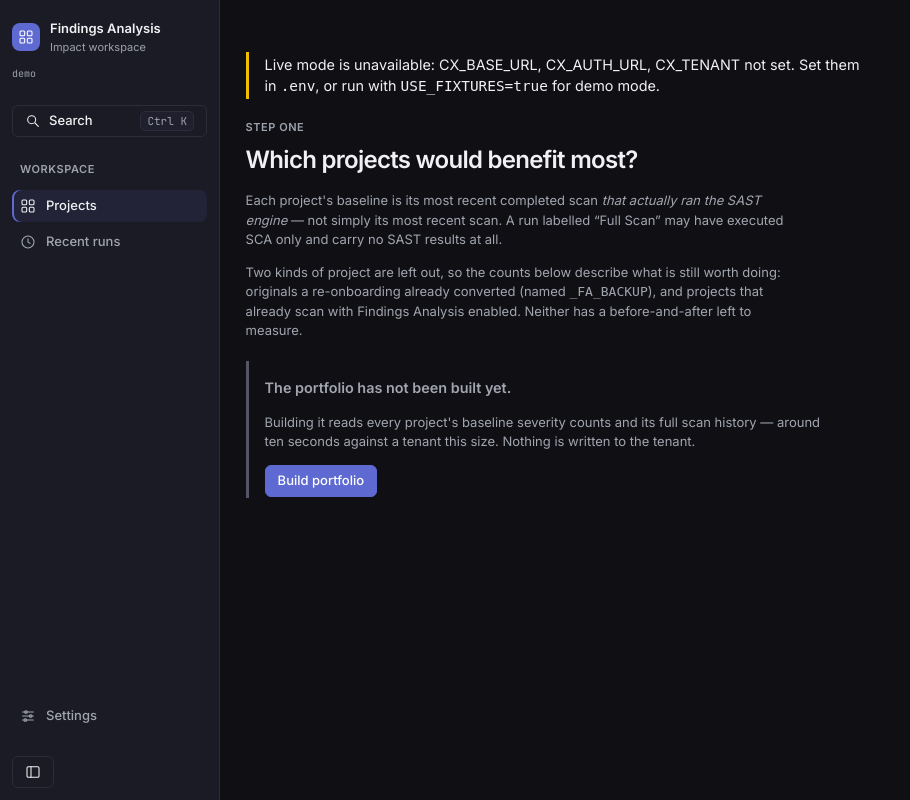
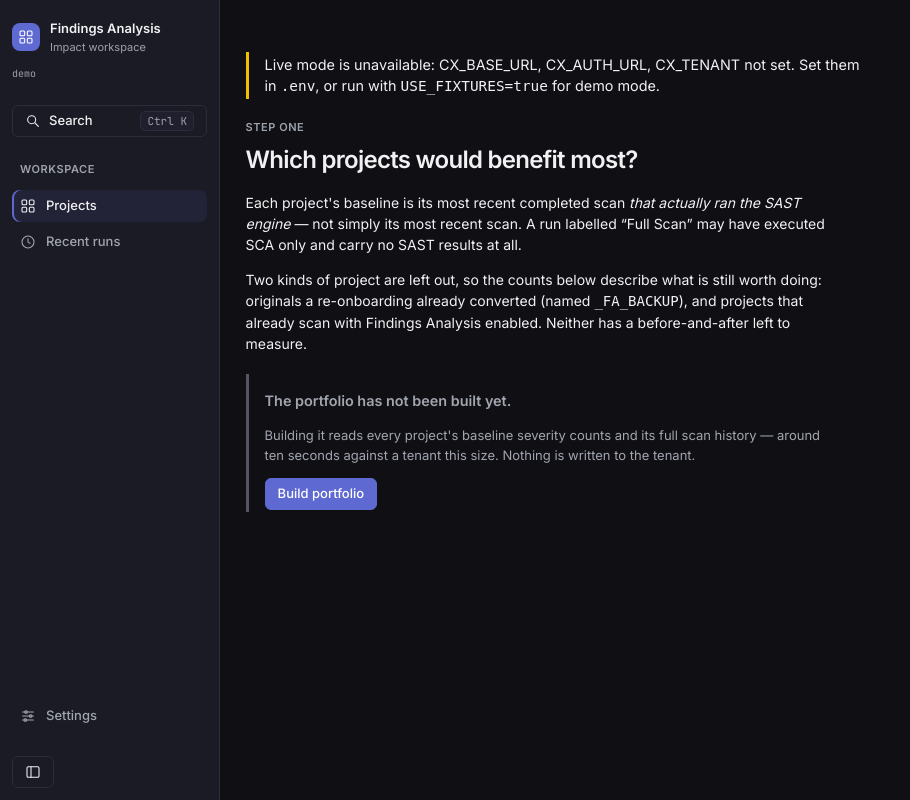
Before and after one commit to cx-rudy-marquez/cx-findings-analysis, a FastAPI app: page / in a window 1280 px wide. Shown: the whole page, without its empty margins (0-910 px from the left). Run offline with FastAPI, Linux system fonts and the light colour scheme; data that the repository does not hold is empty.

Commit message:
fix: restrict table column widths for better layout alignment
- Fix the projects screen (index.html): intro paragraphs and legend now span
  full width instead of being capped to a narrow reading-width column.
  Add .note-wide class and CSS rule to override the generic p { max-width }
  for these table captions.

- Fix the re-onboard preview table: the order column now stays narrow (48px)
  instead of expanding to share width equally with Call/Target/Effect columns.
  Add .plan-steps class and <colgroup> to override .portfolio col defaults.

Fixes visual misalignment where intro text and legend text were narrower than
the full-width table they describe.
Co-Authored-By: Claude Haiku 4.5 <noreply@anthropic.com>

```diff
--- a/static/app.css
+++ b/static/app.css
@@ -613,6 +613,17 @@ form[aria-busy="true"] .busy-note,
 
 /* --- portfolio ------------------------------------------------------------ */
 
+/* Overrides the prose reading-width cap (`p { max-width: var(--measure) }`) for
+   paragraphs that stand in for a table caption/legend rather than body copy. */
+.note-wide { max-width: none; }
+
+/* Re-onboard plan table: only the leading order-number column is fixed-width,
+   the rest (Call/Target/Effect) share the remaining space evenly — overrides
+   the narrow `.portfolio col` default sized for the portfolio table's numeric
+   badge columns. */
+.plan-steps col { width: auto; }
+.plan-steps col.order-column { width: 48px; }
+
 .snapshot-bar {
   display: flex;
   align-items: center;
--- a/templates/index.html
+++ b/templates/index.html
@@ -30,12 +30,12 @@
 <section>
   <p class="eyebrow">Step one</p>
   <h1>Which projects would benefit most?</h1>
-  <p class="note">
+  <p class=”note note-wide”>
     Each project's baseline is its most recent completed scan <em>that actually ran the
     SAST engine</em> — not simply its most recent scan. A run labelled “Full Scan” may
     have executed SCA only and carry no SAST results at all.
   </p>
-  <p class="note">
+  <p class=”note note-wide”>
     Two kinds of project are left out, so the counts below describe what is still
     worth doing: originals a re-onboarding already converted (named
     <code>_FA_BACKUP</code>), and projects that already scan with Findings
@@ -197,7 +197,7 @@
     <div id="bulk-confirm-project-ids"></div>
   {% endcall %}
 
-  <p class="note" style="margin-top:1rem">
+  <p class="note note-wide" style="margin-top:1rem">
     <strong>Score</strong> is
     High&times;{{ tuning.weight_high }} + Medium&times;{{ tuning.weight_medium }} +
     Low&times;{{ tuning.weight_low }} + Info&times;{{ tuning.weight_info }}. Critical is
--- a/templates/reonboard.html
+++ b/templates/reonboard.html
@@ -112,7 +112,8 @@
     <h3>{% if settled %}What was done{% else %}What would happen{% endif %}</h3>
     <div class="data-panel">
       <div class="scroll-x">
-        <table class="portfolio">
+        <table class="portfolio plan-steps">
+          <colgroup><col class="order-column"><col><col><col></colgroup>
           <thead>
             <tr><th scope="col"></th><th scope="col">Call</th><th scope="col">Target</th><th scope="col">Effect</th></tr>
           </thead>
```
